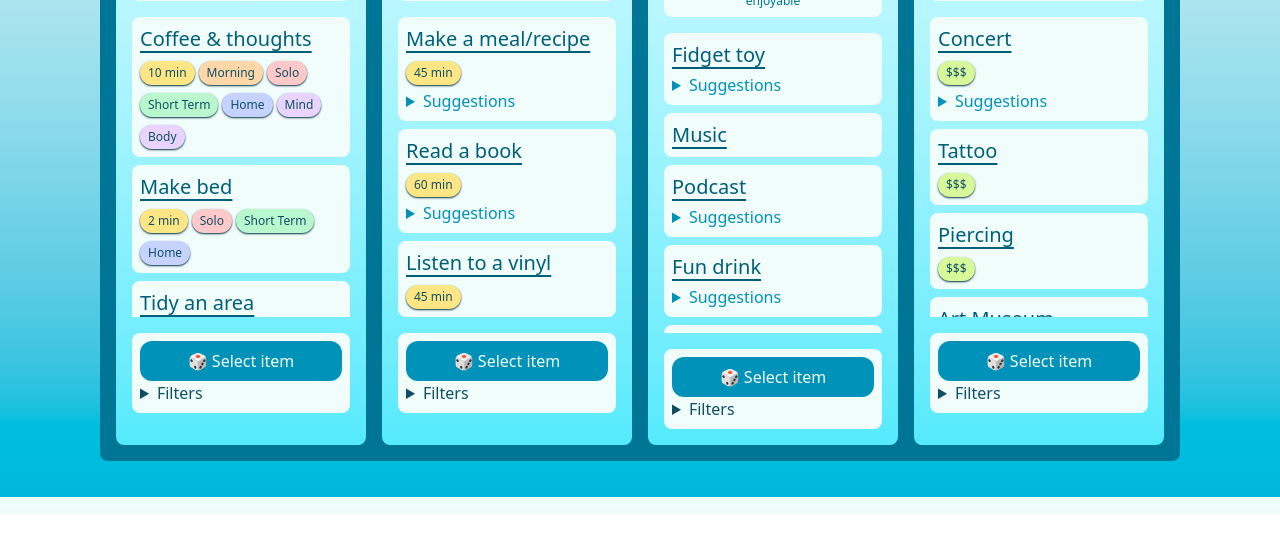
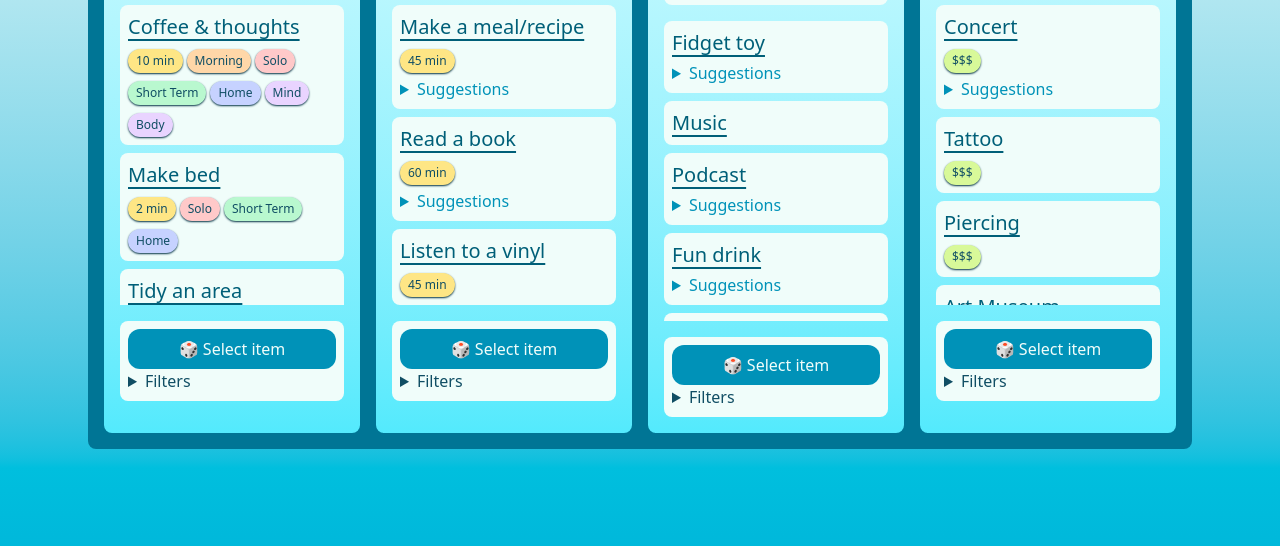
Before and after one commit to mqy-xii/self-care-app, a website with bundled scripts: page index.html in a window 1280 px wide. Shown: the part 286-832 px from the top of the page. Before the commit the page ends 800 px from the top, so only its background shows below. Built offline with nearby package versions, Linux system fonts and the light colour scheme.

Commit message:
Fix background gradient abrupt cutoff

```diff
--- a/styles.css
+++ b/styles.css
@@ -1,7 +1,7 @@
 @import "tailwindcss";
 
 body {
-    @apply bg-linear-to-b from-teal-50 to-cyan-500 lg:mt-4 lg:mb-4 md:ml-20 md:mr-20 lg:p-5 p-2
+    @apply bg-linear-to-b from-teal-50 to-cyan-500 lg:mt-4 lg:mb-4 md:ml-20 md:mr-20 p-2 min-h-dvh
 }
 
 form {
```
Also changed, not shown: output.css.
